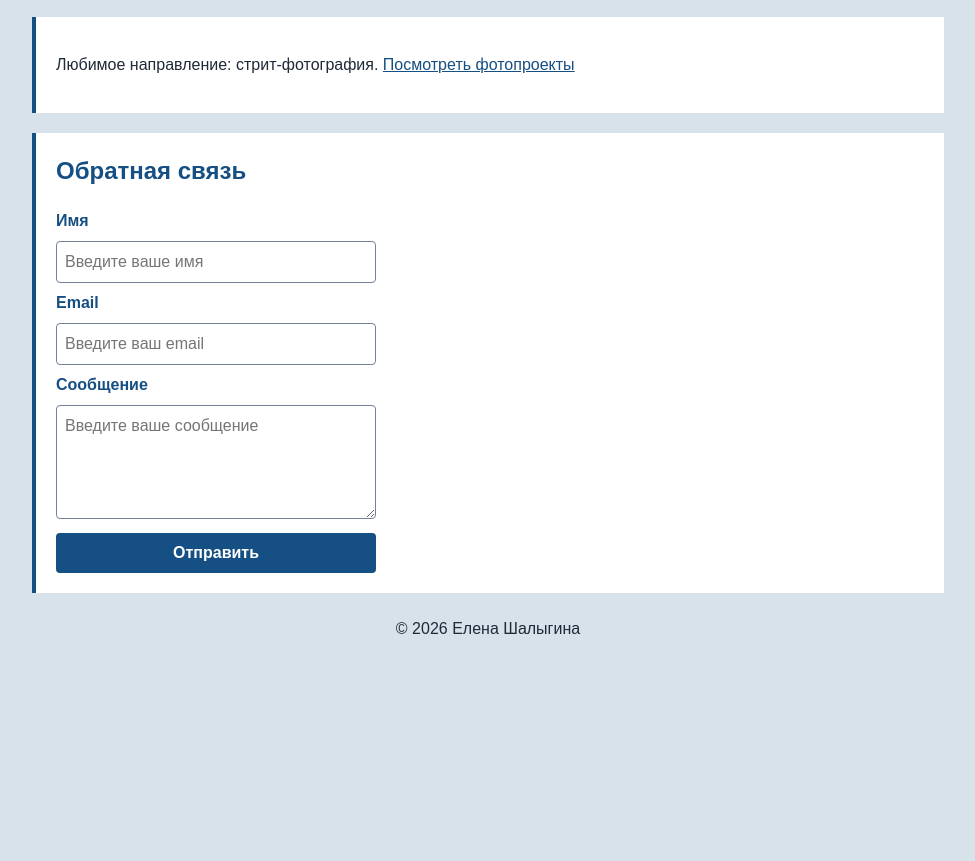
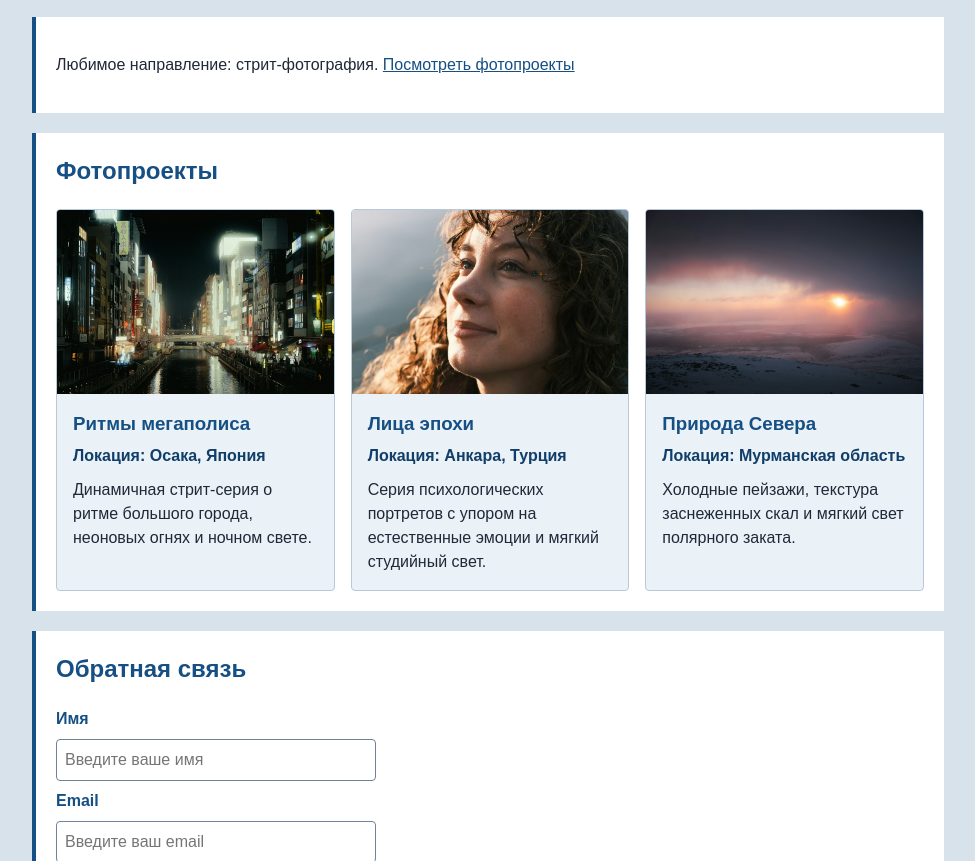
Before and after one commit to fytakim/932403.shalygina.elena.lab3, a plain HTML site: page index.html in a window 1280 px wide. Shown: the part 505-1366 px from the top of the page, without its empty margins (152-1127 px from the left). Before the commit the page ends 1186 px from the top, so only its background shows below. Drawn offline with Linux system fonts and the light colour scheme.

Commit message:
добавлены карточки фотопроектов на Flexbox

```diff
--- a/index.html
+++ b/index.html
@@ -22,6 +22,7 @@
   <nav aria-label="Навигация по сайту">
     <a href="#skills">Навыки</a>
     <a href="#direction">Направление</a>
+    <a href="#projects">Фотопроекты</a>
     <a href="#contact">Обратная связь</a>
   </nav>
 
@@ -38,6 +39,38 @@
     <aside id="direction">
       <p>Любимое направление: стрит-фотография. <a href="#projects">Посмотреть фотопроекты</a></p>
     </aside>
+
+    <section id="projects">
+      <h2>Фотопроекты</h2>
+      <div class="project-list">
+        <article class="project-card">
+          <img class="project-preview" src="images/project-city.jpg" alt="Ночной канал в центре Осаки: вдоль воды горят неоновые вывески и огни высотных зданий" width="900" height="600">
+          <div class="project-body">
+            <h3>Ритмы мегаполиса</h3>
+            <p class="project-location">Локация: Осака, Япония</p>
+            <p>Динамичная стрит-серия о ритме большого города, неоновых огнях и ночном свете.</p>
+          </div>
+        </article>
+
+        <article class="project-card">
+          <img class="project-preview" src="images/project-portrait.jpg" alt="Крупный портрет молодой женщины с вьющимися волосами в мягком золотистом свете" width="900" height="600">
+          <div class="project-body">
+            <h3>Лица эпохи</h3>
+            <p class="project-location">Локация: Анкара, Турция</p>
+            <p>Серия психологических портретов с упором на естественные эмоции и мягкий студийный свет.</p>
+          </div>
+        </article>
+
+        <article class="project-card">
+          <img class="project-preview" src="images/project-nature.jpg" alt="Закат над заснеженными сопками Хибин в розовой дымке" width="900" height="600">
+          <div class="project-body">
+            <h3>Природа Севера</h3>
+            <p class="project-location">Локация: Мурманская область</p>
+            <p>Холодные пейзажи, текстура заснеженных скал и мягкий свет полярного заката.</p>
+          </div>
+        </article>
+      </div>
+    </section>
 
     <section id="contact">
       <h2>Обратная связь</h2>
--- a/style.css
+++ b/style.css
@@ -124,6 +124,54 @@ aside a:hover {
   color: var(--color-text);
 }
 
+/* Карточки фотопроектов (Flexbox) */
+.project-list {
+  display: flex;
+  flex-wrap: wrap;
+  gap: 16px;
+}
+
+.project-card {
+  flex: 0 0 100%;
+  min-width: 0;
+  background-color: var(--color-blue-light);
+  border: 1px solid #b7c9d9;
+  border-radius: 4px;
+  overflow: hidden;
+  display: flex;
+  flex-direction: column;
+}
+
+.project-preview {
+  display: block;
+  width: 100%;
+  height: auto;
+  aspect-ratio: 3 / 2;
+  object-fit: cover;
+}
+
+.project-body {
+  padding: 16px;
+  flex: 1 1 auto;
+  display: flex;
+  flex-direction: column;
+}
+
+.project-body h3 {
+  margin: 0 0 6px 0;
+  color: var(--color-blue);
+}
+
+.project-location {
+  margin: 0 0 10px 0;
+  font-weight: 600;
+  color: var(--color-blue-dark);
+}
+
+.project-body p:last-child {
+  margin: 0;
+}
+
 /* Форма обратной связи */
 form {
   display: flex;
@@ -181,3 +229,16 @@ footer {
   margin-top: 24px;
   text-align: center;
 }
+
+/* Адаптивность и медиазапросы */
+@media (min-width: 600px) {
+  .project-card {
+    flex-basis: calc((100% - 16px) / 2);
+  }
+}
+
+@media (min-width: 900px) {
+  .project-card {
+    flex-basis: calc((100% - 32px) / 3);
+  }
+}
```
Also changed, not shown: images/project-city.jpg (added), images/project-nature.jpg (added), images/project-portrait.jpg (added).
